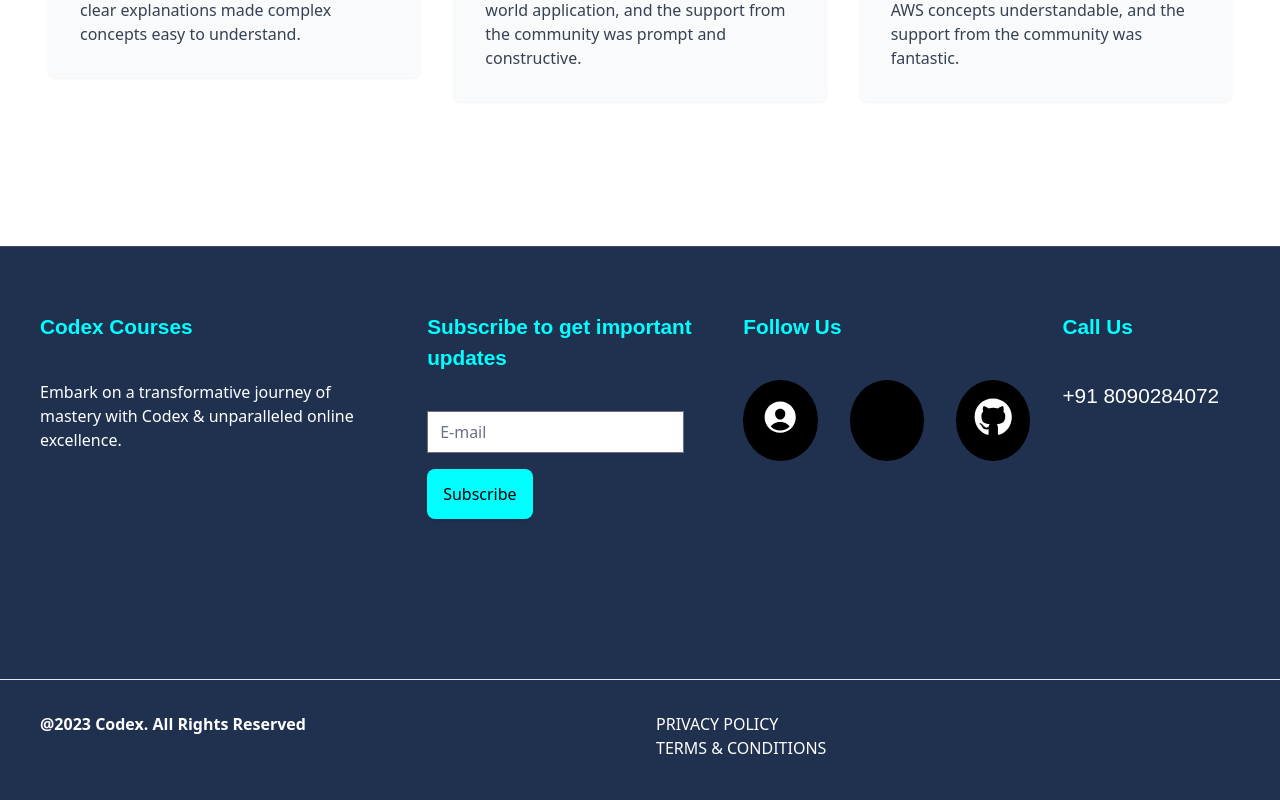
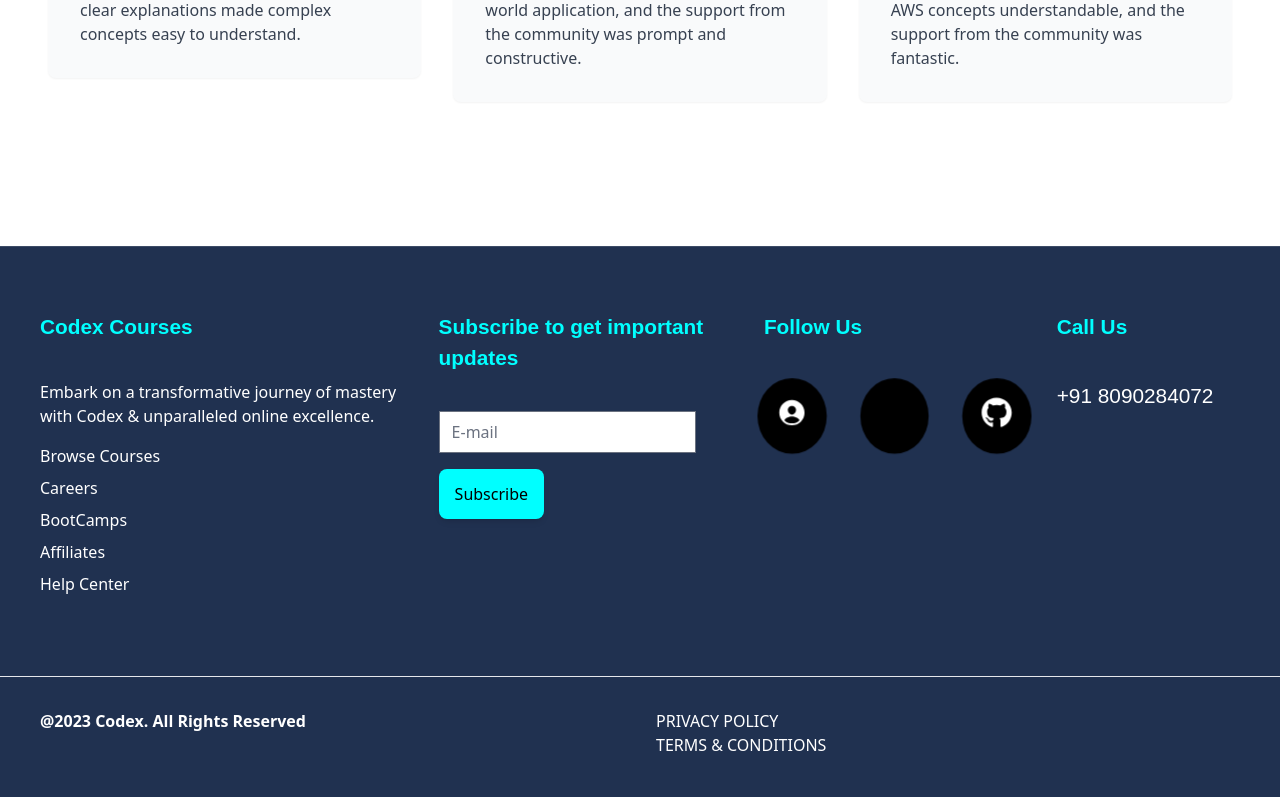
Before and after one commit to singhkrishna01/Codex-React-Page, a React (Vite) app: page / in a window 1280 px wide. Shown: the part 4809-5609 px from the top of the page. Built offline with nearby package versions, Linux system fonts and the light colour scheme; some icons are missing.

Commit message:
Improved Footer

```diff
--- a/src/components/Footer.jsx
+++ b/src/components/Footer.jsx
@@ -16,6 +16,13 @@ const Footer = () => {
             <p>
             Embark on a transformative journey of mastery with Codex & unparalleled online excellence.
             </p>
+            <ul className="my-3 text-white">
+              <li className="hover:text-[#00ffff] cursor-pointer font-medium py-1">Browse Courses</li>
+              <li className="hover:text-[#00ffff] cursor-pointer font-medium py-1">Careers</li>
+              <li className="hover:text-[#00ffff] cursor-pointer font-medium py-1">BootCamps</li>
+              <li className="hover:text-[#00ffff] cursor-pointer font-medium py-1">Affiliates</li>
+              <li className="hover:text-[#00ffff] cursor-pointer font-medium py-1">Help Center</li>
+            </ul>
           </div>
           <div className="footer-subscribe">
             <h3 className="footer-heading">
@@ -35,7 +42,7 @@ const Footer = () => {
           </div>
           <div className="footer-social">
             <h3 className="footer-heading">Follow Us</h3>
-            <div className="footer-social--icons">
+            <div className="footer-social--icons lg:scale-105">
               <div>
                 <a
                   href="https://kshitijsinghbisht.netlify.app/"
@@ -208,7 +215,7 @@ const Wrapper = styled.section`
 
         .icons {
           color: white;
-          font-size: 2.4rem;
+          font-size: 1.85rem;
           position: relative;
           cursor: pointer;
         }
@@ -229,7 +236,7 @@ const Wrapper = styled.section`
   }
 
   .footer-bottom--section {
-    padding-top: 9rem;
+    padding-top: 4rem;
     color: white;
 
     hr {
@@ -255,7 +262,7 @@ const Wrapper = styled.section`
     }
 
     footer {
-      padding: 9rem 0 9rem 0;
+      padding: 4rem 0 4rem 0;
     }
 
     .footer-bottom--section {
```
